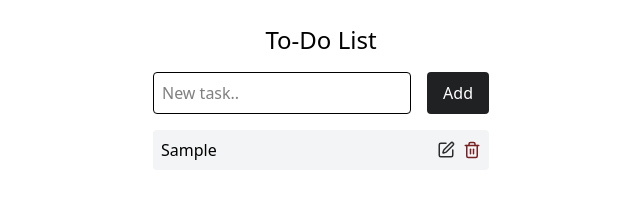
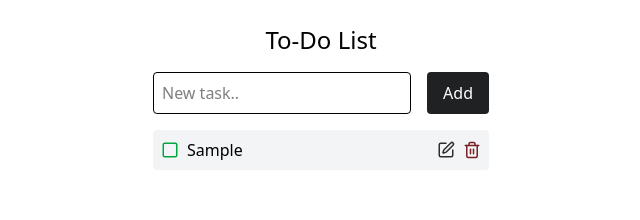
Before and after one commit to dionysisvossos/cf7-react-todo-app, a React (Vite) app: page / in a window 1280 px wide. Both pictures are taken after typing "Sample" into the empty fields and a click on the button "Add". Shown: the top 220 px of the page, without its empty margins (319-959 px from the left). Built offline with nearby package versions, Linux system fonts and the light colour scheme.

Commit message:
feat: add toggle complete task functionality

```diff
--- a/src/components/Todo.tsx
+++ b/src/components/Todo.tsx
@@ -8,7 +8,8 @@
         case "ADD":
             return [...state,
                 {id: Date.now(),
-                text: action.payload}];
+                text: action.payload,
+                completed: false}];
 
         case "DELETE":
             return state.filter(todo => todo.id !== action.payload);
@@ -17,6 +18,14 @@
             return state.map(todo =>
                 todo.id === action.payload.id
                     ? {...todo, text: action.payload.newText}
+                    : todo
+            );
+        }
+
+        case "COMPLETE": {
+            return state.map(todo =>
+                todo.id === action.payload
+                    ? {...todo, completed: !todo.completed}
                     : todo
             );
         }
--- a/src/components/TodoList.tsx
+++ b/src/components/TodoList.tsx
@@ -1,4 +1,4 @@
-import {Edit, Trash2, Save, X} from "lucide-react";
+import {Edit, Trash2, Save, X, Square, CheckSquare} from "lucide-react";
 import type {TodoListProps} from "./types.ts";
 import {useState} from "react";
 
@@ -37,11 +37,19 @@
     setEditText("");
 }
 
+const handleToggle = (id: number) => () => {
+    dispatch({type: "COMPLETE", payload: id});
+}
+
     return (
         <>
             <ul className="space-y-2">
                 {todos.map(todo => (
-                <li key={todo.id} className="flex items-center justify-between bg-gray-100 p-2 rounded">
+                <li key={todo.id}
+                    // className="flex items-center justify-between bg-gray-100 p-2 rounded"
+                    className={`flex items-center justify-between bg-gray-100 p-2 rounded
+                    ${todo.completed ? "opacity-60" : ""}`} >
+
                     {editId === todo.id ? (
                             <>
                             <div className="flex flex-1 gap-2">
@@ -68,9 +76,20 @@
                         </>
                     ) : (
                         <>
-                            <span>{todo.text}</span>
+                            <div className="flex items-center gap-2 flex-1">
+                                <button
+                                    className="text-green-600"
+                                    onClick={handleToggle(todo.id)}>
+                                    {todo.completed ? (
+                                        <CheckSquare size={18}/>
+                                    ) : (
+                                        <Square size={18}/>
+                                    )}
+                                </button>
+
+                                <span>{todo.text}</span>
+                            </div>
                             <div className="flex gap-2">
-
                                 <button
                                     onClick={handleEdit(todo.id, todo.text)}
                                     className="text-cf-gray"
--- a/src/components/types.ts
+++ b/src/components/types.ts
@@ -1,12 +1,14 @@
 export type TodoProps = {
     id: number;
     text:string;
+    completed?: boolean;
 }
 
 export type Action =
     | {type: "ADD"; payload: string}
     | {type: "DELETE"; payload: number}
-    | {type: "EDIT"; payload: {id: number; newText: string}};
+    | {type: "EDIT"; payload: {id: number; newText: string}}
+    | {type: "COMPLETE"; payload: number};
 
 export type TodoFormProps = {
     dispatch: React.Dispatch<Action>;
```
